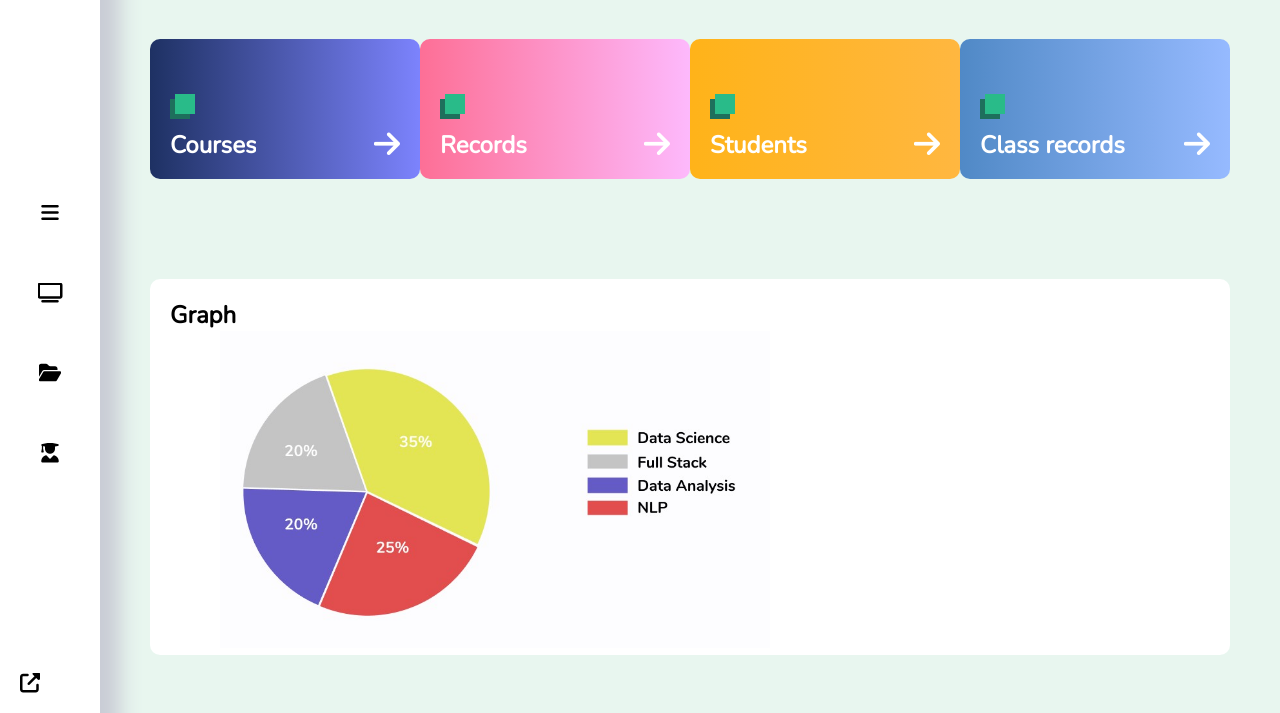
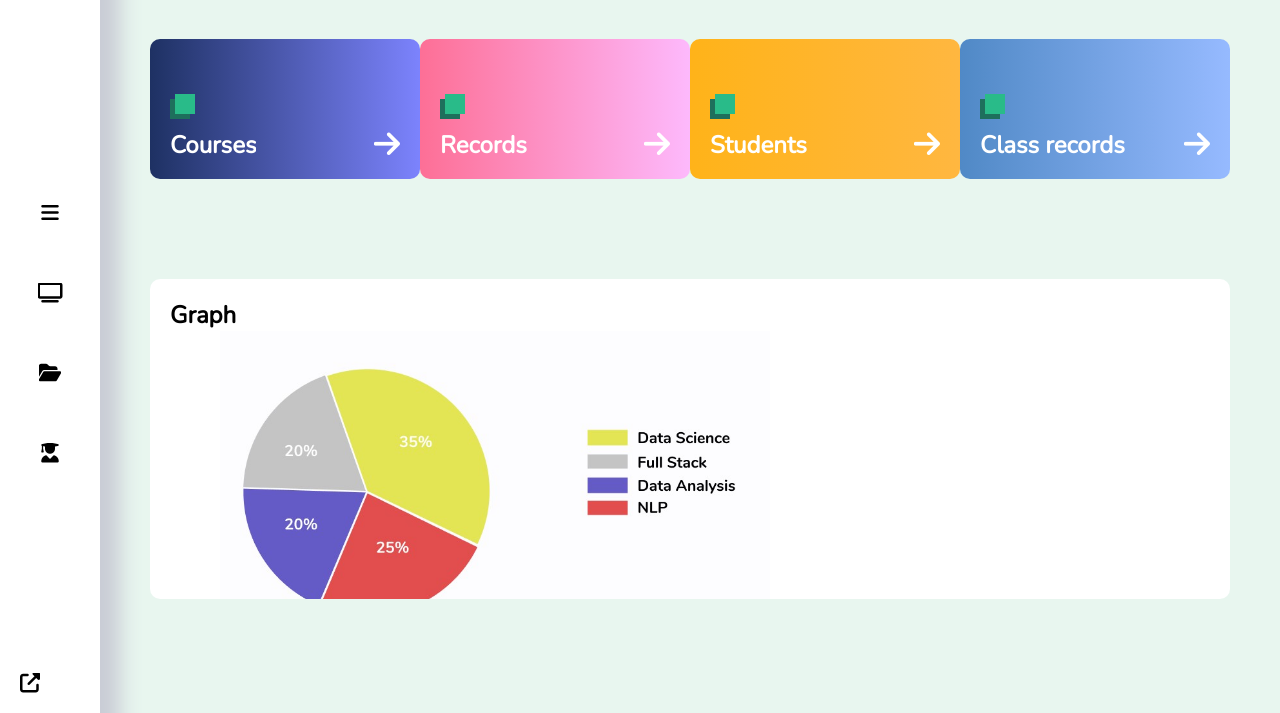
Before and after one commit to SupratimNayek18/internship-assignment-ineuron, a plain HTML site: page index.html in a window 1280 px wide. Shown: the part 87-800 px from the top of the page. Drawn offline with nearby package versions, Linux system fonts and the light colour scheme.

Commit message:
Design v3

```diff
--- a/styles.css
+++ b/styles.css
@@ -84,7 +84,7 @@ i:hover {
 
 .category {
   height: 100px;
-  width: 250px;
+  width: 230px;
   background-color: #ffffff;
   border-radius: 10px;
   padding: 20px;
@@ -93,10 +93,11 @@ i:hover {
 }
 
 .graph {
-  height: 42%;
+  height: 35%;
   background-color: #ffffff;
   border-radius: 10px;
   padding: 20px;
+  overflow-y: visible;
 }
 
 .chart {
```
